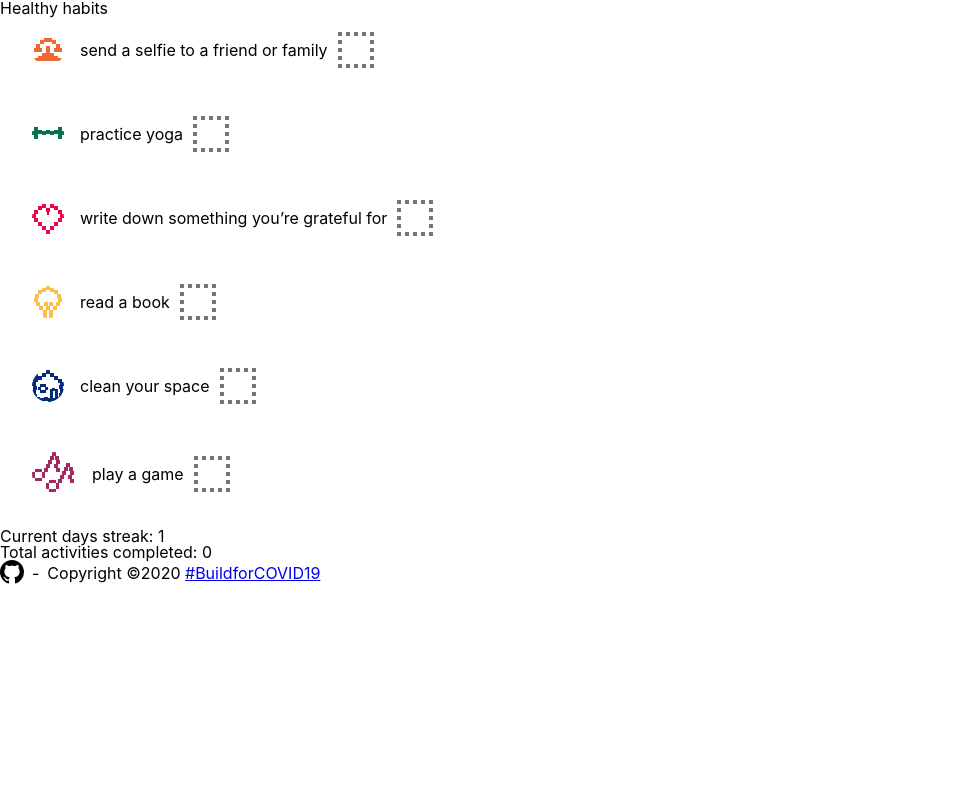
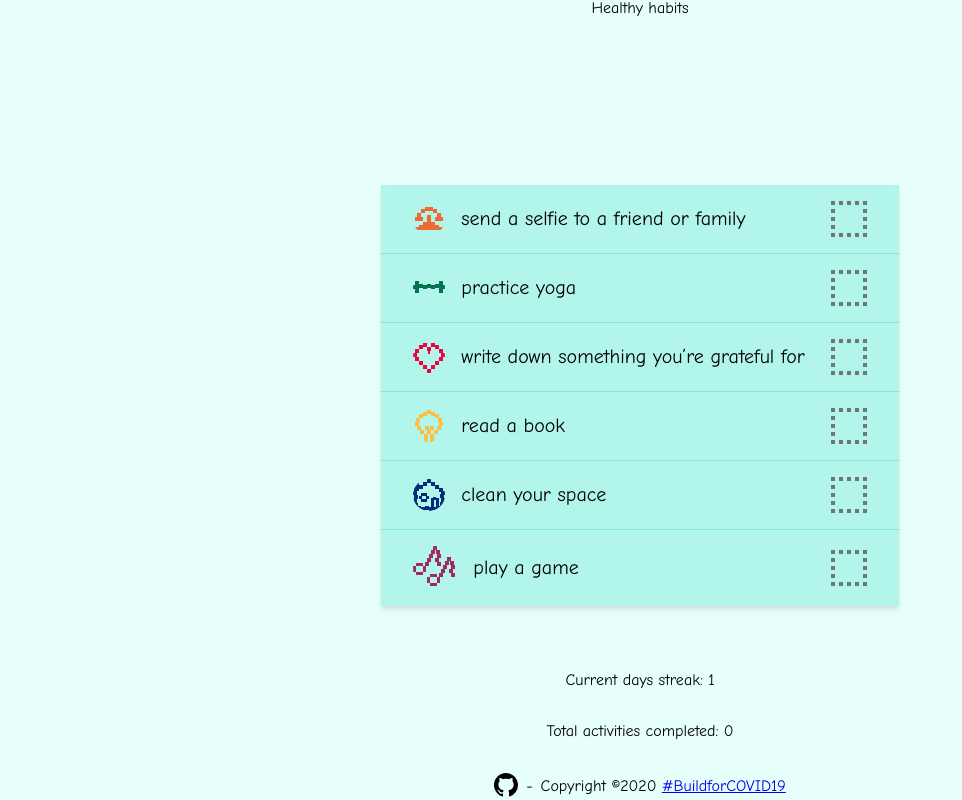
Before and after one commit to jmagrippis/healthy-habits, a React (Create React App) app: page / in a window 1280 px wide. Shown: the whole page, without its empty margins (0-962 px from the left). Built offline with nearby package versions, Linux system fonts and the light colour scheme.

Commit message:
reorganise pet selection and style app

```diff
--- a/public/index.html
+++ b/public/index.html
@@ -8,8 +8,11 @@
       name="description"
       content="Reinforce healthy habits every time you open a new tab"
     />
-
     <title>%REACT_APP_WEBSITE_NAME%</title>
+    <link
+      href="https://fonts.googleapis.com/css?family=Comic+Neue&display=swap"
+      rel="stylesheet"
+    />
   </head>
   <body>
     <noscript>You need to enable JavaScript to run this app.</noscript>
--- a/src/components/App.tsx
+++ b/src/components/App.tsx
@@ -1,5 +1,4 @@
 import React from 'react'
-import styled from 'styled-components'
 
 import { Header } from './Header/Header'
 import { Checklist } from './Checklist/Checklist'
@@ -9,10 +8,13 @@ import { Footer } from './Footer/Footer'
 import { useActivities } from 'useActivities'
 import { defaultPets } from '../defaultPets'
 
-export const Container = styled.div`
-  display: flex;
-  flex-direction: row;
-`
+const getPetsToShow = (
+  totalActivitiesCompletedCount: number,
+  pets = defaultPets
+) => {
+  const petCount = Math.floor(totalActivitiesCompletedCount / 2)
+  return pets.slice(0, petCount)
+}
 
 export const App = () => {
   const {
@@ -22,20 +24,17 @@ export const App = () => {
     totalActivitiesCompletedCount,
   } = useActivities()
 
+  const pets = getPetsToShow(totalActivitiesCompletedCount)
+
   return (
     <>
       <Header />
+      <Pets pets={pets} />
       {activities ? (
-        <Container>
-          <Checklist
-            activities={activities}
-            completeActivity={completeActivity}
-          />
-          <Pets
-            totalActivitiesCompletedCount={totalActivitiesCompletedCount}
-            pets={defaultPets}
-          />
-        </Container>
+        <Checklist
+          activities={activities}
+          completeActivity={completeActivity}
+        />
       ) : (
         'loading activities...'
       )}
--- a/src/components/Checklist/Checklist.tsx
+++ b/src/components/Checklist/Checklist.tsx
@@ -1,4 +1,5 @@
 import React from 'react'
+import styled from 'styled-components'
 
 import { Activity } from 'types'
 import { Item } from './Item'
@@ -8,10 +9,18 @@ type Props = {
   completeActivity: (activity: Activity) => void
 }
 
+const Container = styled.ul`
+  background-color: #b2f5ea;
+  font-size: 1.25rem;
+  margin-bottom: 2rem;
+  box-shadow: 0 4px 6px -1px rgba(0, 0, 0, 0.1),
+    0 2px 4px -1px rgba(0, 0, 0, 0.06);
+`
+
 export const Checklist = ({ activities, completeActivity }: Props) => (
-  <ul>
+  <Container>
     {activities.map((activity) => (
       <Item key={activity.id} activity={activity} onClick={completeActivity} />
     ))}
-  </ul>
+  </Container>
 )
--- a/src/components/Checklist/Item.tsx
+++ b/src/components/Checklist/Item.tsx
@@ -11,14 +11,22 @@ type Props = {
 const Container = styled.li`
   display: flex;
   align-items: center;
+  justify-content: space-between;
   padding: 1rem 2rem;
-  margin-bottom: 1rem;
   cursor: pointer;
+  &:not(:last-child) {
+    border-bottom: 1px solid #81e6d9;
+  }
 `
 
 const Badge = styled.img`
   max-width: 5rem;
   border-radius: 50%;
+  margin-right: 1rem;
+`
+
+const Label = styled.span`
+  flex: 1 0;
   margin-right: 1rem;
 `
 
@@ -29,7 +37,7 @@ const Checkbox = styled.img`
 export const Item = ({ activity, onClick }: Props) => (
   <Container onClick={() => onClick(activity)}>
     <Badge src={activity.badge} alt="badge icon for activity" />
-    <span>{activity.label}</span>
+    <Label>{activity.label}</Label>
     <Checkbox
       src={
         activity.status === Status.Done
--- a/src/components/Pets/Pets.tsx
+++ b/src/components/Pets/Pets.tsx
@@ -1,24 +1,20 @@
-import React, { ReactNode } from 'react'
-import { Pet } from '../../types'
+import React from 'react'
 import styled from 'styled-components'
 
+import { Pet } from 'types'
+
 type Props = {
-  totalActivitiesCompletedCount: number
   pets: Pet[]
 }
 
-const PetImage = styled.img``
+const Container = styled.div`
+  flex: 0 0 100px;
+`
 
-const getPets = (
-  totalActivitiesCompletedCount: number,
-  pets: Pet[]
-): ReactNode => {
-  const petCount = Math.floor(totalActivitiesCompletedCount / 2)
-  return pets
-    .slice(0, petCount)
-    .map((pet) => <PetImage src={pet.image} key={pet.id} />)
-}
-
-export const Pets = ({ totalActivitiesCompletedCount, pets }: Props) => (
-  <div>{getPets(totalActivitiesCompletedCount, pets)}</div>
+export const Pets = ({ pets }: Props) => (
+  <Container>
+    {pets.map((pet) => (
+      <img src={pet.image} key={pet.id} alt={pet.label} />
+    ))}
+  </Container>
 )
--- a/src/index.css
+++ b/src/index.css
@@ -1,7 +1,19 @@
+html,
+body,
+#root {
+  height: 100%;
+}
+
 body {
-  font-family: -apple-system, BlinkMacSystemFont, 'Segoe UI', 'Roboto', 'Oxygen',
-    'Ubuntu', 'Cantarell', 'Fira Sans', 'Droid Sans', 'Helvetica Neue',
-    sans-serif;
+  font-family: 'Comic Neue', cursive;
   -webkit-font-smoothing: antialiased;
   -moz-osx-font-smoothing: grayscale;
+  background-color: #e6fffa;
 }
+
+#root {
+  display: flex;
+  flex-direction: column;
+  align-items: center;
+  justify-content: space-between;
+}
```
